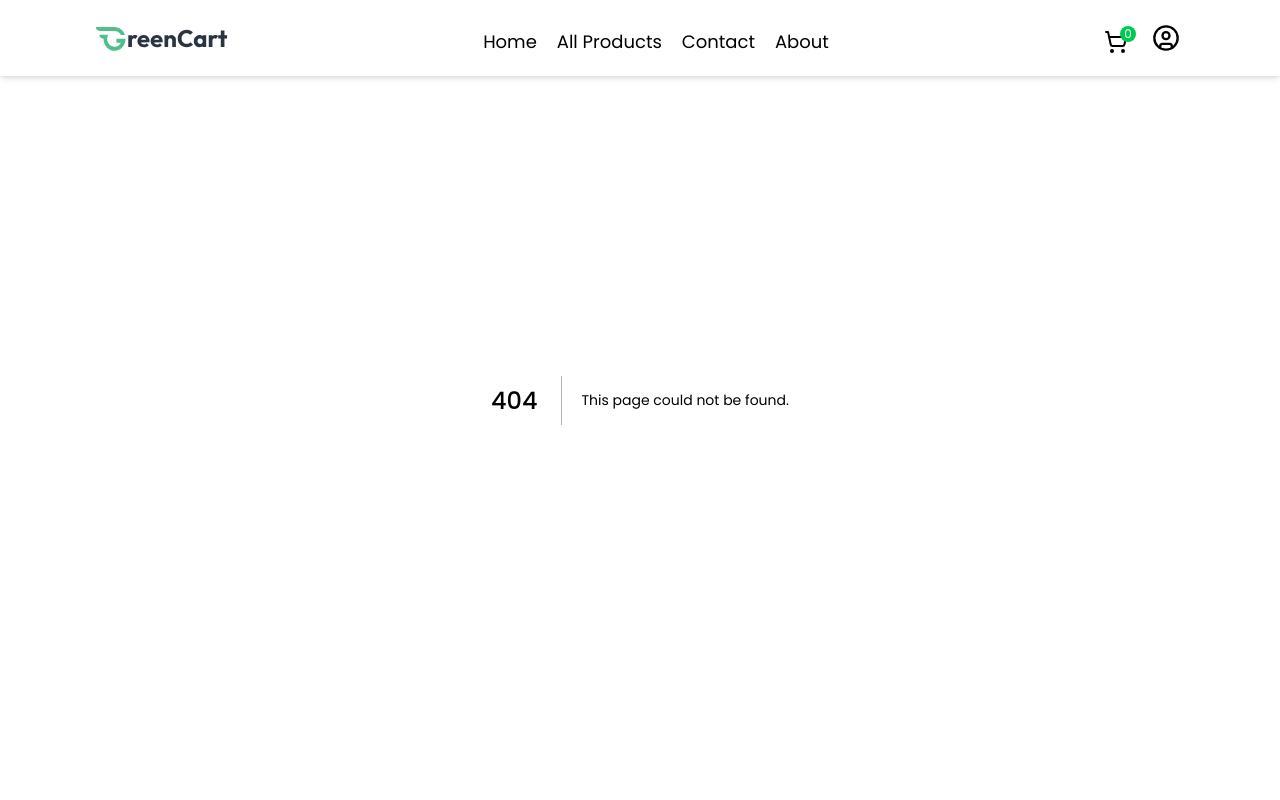
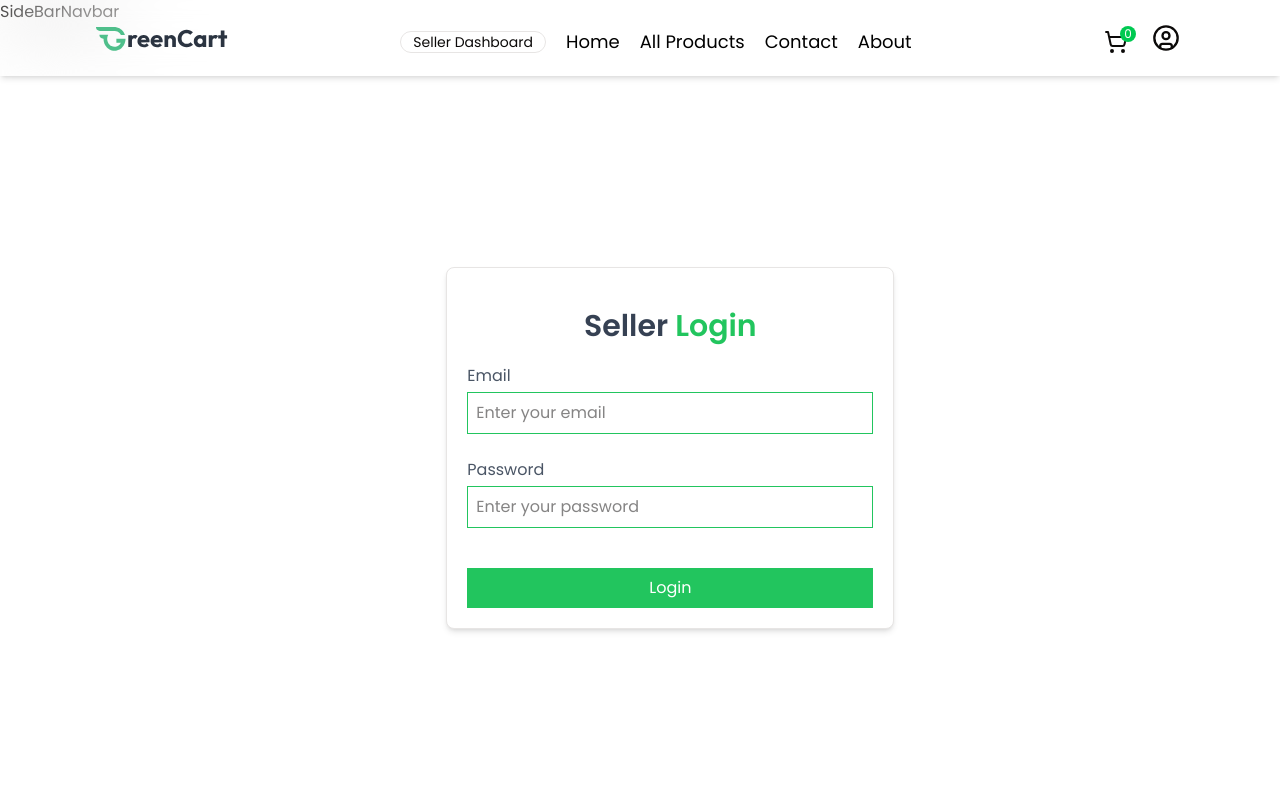
Before and after one commit to DAVID25JAVA/GroFast, a Next.js app: page /seller/login in a window 1280 px wide. Before the commit this address had no page. Shown: the top 800 px of the page. Built offline with nearby package versions, Linux system fonts and the light colour scheme; a web font is replaced by a local one.

Commit message:
push all code

```diff
--- a/src/app/layout.js
+++ b/src/app/layout.js
@@ -1,14 +1,18 @@
+"use client";
 import "./globals.css";
 import Footer from "@/components/UI/Footer";
 import Header from "@/components/UI/Header";
 import { UserProvider } from "@/context/userContext";
 
-export const metadata = {
+
+const metadata = {
   title: "Grocery Store",
   description: "Generated by  David",
 };
 
 export default function RootLayout({ children }) {
+
+
   return (
     <html lang="en">
       <body className={` antialiased`}>
--- a/src/app/my-order/page.jsx
+++ b/src/app/my-order/page.jsx
@@ -1,16 +1,15 @@
 import React from "react";
 import { dummyOrders } from "../../../public/assets";
 import Image from "next/image";
-import { ChevronRight, Package, Clock, CheckCircle } from 'lucide-react';
+import { ChevronRight, Package, Clock, CheckCircle } from "lucide-react";
 
 function Page() {
   return (
-    <div className="min-h-screen bg-gray-50">
+    <div className="min-h-screen">
       <div className="max-w-6xl mx-auto px-4 sm:px-6 md:px-8 pt-28 pb-20">
-
         {/* Header */}
         <div className="mb-6">
-          <h1 className="text-2xl font-bold text-gray-900">My Orders</h1>
+          <h1 className="text-2xl font-bold text-gray-700">My Orders</h1>
         </div>
 
         {/* Orders List */}
@@ -20,20 +19,27 @@ function Page() {
               key={index}
               className="bg-white rounded-lg overflow-hidden border border-gray-200 hover:shadow-md transition-shadow"
             >
-
               {/* Order Header */}
               <div className="px-4 py-3 bg-white border-b border-gray-100 flex items-center justify-between">
                 <div className="flex items-center gap-3">
-                  <div className={`w-2 h-2 rounded-full ${order.isPaid ? 'bg-green-500' : 'bg-yellow-500'}`}></div>
+                  <div
+                    className={`w-2 h-2 rounded-full ${
+                      order.isPaid ? "bg-green-500" : "bg-yellow-500"
+                    }`}
+                  ></div>
                   <div>
                     <p className="text-xs text-gray-500">Order Date</p>
-                    <p className="text-sm font-medium text-gray-900">{order.orderDate}</p>
+                    <p className="text-sm font-medium text-gray-900">
+                      {order.orderDate}
+                    </p>
                   </div>
                 </div>
                 <div className="flex items-center gap-3">
                   <div className="text-right">
                     <p className="text-xs text-gray-500">Total</p>
-                    <p className="text-base font-bold text-gray-900">${order.amount}</p>
+                    <p className="text-base font-bold text-gray-900">
+                      ${order.amount}
+                    </p>
                   </div>
                   {order.isPaid ? (
                     <CheckCircle className="w-5 h-5 text-green-500" />
@@ -61,7 +67,9 @@ function Page() {
                     ))}
                     {order.items.length > 3 && (
                       <div className="w-12 h-12 rounded-lg bg-gray-100 border-2 border-white shadow-sm flex items-center justify-center">
-                        <span className="text-xs font-semibold text-gray-600">+{order.items.length - 3}</span>
+                        <span className="text-xs font-semibold text-gray-600">
+                          +{order.items.length - 3}
+                        </span>
                       </div>
                     )}
                   </div>
@@ -72,7 +80,10 @@ function Page() {
                       <p key={idx} className="text-sm text-gray-700 mb-1">
                         {item.product.name}
                         {item.quantity > 1 && (
-                          <span className="text-gray-500"> × {item.quantity}</span>
+                          <span className="text-gray-500">
+                            {" "}
+                            × {item.quantity}
+                          </span>
                         )}
                       </p>
                     ))}
@@ -91,7 +102,8 @@ function Page() {
                     {order.address.firstName} {order.address.lastName}
                   </p>
                   <p className="text-xs text-gray-600 mt-1">
-                    {order.address.street}, {order.address.city}, {order.address.state} {order.address.zipcode}
+                    {order.address.street}, {order.address.city},{" "}
+                    {order.address.state} {order.address.zipcode}
                   </p>
                 </div>
 
@@ -99,14 +111,18 @@ function Page() {
                 <div className="flex items-center justify-between">
                   <div className="flex items-center gap-2">
                     <span className="text-xs text-gray-500">Payment:</span>
-                    <span className="text-xs font-medium text-gray-700">{order.paymentType}</span>
+                    <span className="text-xs font-medium text-gray-700">
+                      {order.paymentType}
+                    </span>
                   </div>
-                  <div className={`text-xs font-semibold px-3 py-1 rounded-full ${
-                    order.isPaid
-                      ? 'bg-green-50 text-green-700'
-                      : 'bg-yellow-50 text-yellow-700'
-                  }`}>
-                    {order.isPaid ? 'Paid' : 'Pending'}
+                  <div
+                    className={`text-xs font-semibold px-3 py-1 rounded-full ${
+                      order.isPaid
+                        ? "bg-green-50 text-green-700"
+                        : "bg-yellow-50 text-yellow-700"
+                    }`}
+                  >
+                    {order.isPaid ? "Paid" : "Pending"}
                   </div>
                 </div>
               </div>
@@ -118,7 +134,6 @@ function Page() {
                   <ChevronRight className="w-4 h-4" />
                 </button>
               </div>
-
             </div>
           ))}
         </div>
@@ -127,11 +142,14 @@ function Page() {
         {dummyOrders.length === 0 && (
           <div className="bg-white rounded-lg p-12 text-center">
             <Package className="w-16 h-16 text-gray-300 mx-auto mb-4" />
-            <h3 className="text-lg font-semibold text-gray-900 mb-2">No orders yet</h3>
-            <p className="text-sm text-gray-500">Your orders will appear here once you make a purchase</p>
+            <h3 className="text-lg font-semibold text-gray-900 mb-2">
+              No orders yet
+            </h3>
+            <p className="text-sm text-gray-500">
+              Your orders will appear here once you make a purchase
+            </p>
           </div>
         )}
-
       </div>
     </div>
   );
--- /dev/null
+++ b/src/app/seller/layout.jsx
@@ -0,0 +1,24 @@
+'use client'
+import Navbar from "@/components/seller/Navbar";
+import SideBar from "@/components/seller/SideBar";
+import React from "react";
+import { useUser } from "@/context/userContext";
+import { usePathname } from "next/navigation";
+import { redirect } from "next/navigation";
+
+function layout({ children }) {
+
+
+
+  return (
+    <div className="flex min-h-screen">
+      <SideBar />
+      <div className="flex-1">
+        <Navbar />
+        <main className="p-6  ">{children}</main>
+      </div>
+    </div>
+  );
+}
+
+export default layout;
--- /dev/null
+++ b/src/app/seller/login/page.jsx
@@ -0,0 +1,58 @@
+"use client";
+import { useUser } from "@/context/userContext";
+import { useRouter } from "next/navigation";
+import React from "react";
+
+function page() {
+  const { isSeller, setIsSeller } = useUser();
+  const router = useRouter();
+
+  console.log(isSeller);
+
+  const handleLogin = (e) => {
+    e.preventDefault();
+    setIsSeller(true);
+    router.push("/seller")
+  };
+
+  return (
+    <div className="min-h-screen flex justify-center items-center px-4 sm:px-6 md:px-8">
+      <div className="w-full max-w-md flex flex-col gap-5 p-5 border rounded-md shadow-md bg-white">
+        <p className="text-2xl md:text-3xl font-semibold text-gray-700 text-center pt-5">
+          Seller <span className="text-primary">Login </span>
+        </p>
+        <form action="" className=""  onSubmit={handleLogin}>
+          <div>
+            <label htmlFor="" className="text-gray-600 text-base">
+              Email
+            </label>
+            <input
+              type="email"
+              placeholder="Enter your email"
+              className="border border-primary mt-1 p-2 focus:outline-none w-full mb-6"
+            />
+          </div>
+          <div>
+            <label htmlFor="" className="text-gray-600 text-base">
+              Password
+            </label>
+            <input
+              type="password"
+              placeholder="Enter your password"
+              className="border border-primary mt-1 p-2 focus:outline-none w-full"
+            />
+          </div>
+
+          <button
+            type="submit"
+            className="bg-primary text-white w-full p-2 cursor-pointer mt-10"
+          >
+            Login
+          </button>
+        </form>
+      </div>
+    </div>
+  );
+}
+
+export default page;
--- /dev/null
+++ b/src/app/seller/page.jsx
@@ -0,0 +1,22 @@
+"use client";
+import React, { useEffect } from "react";
+import { usePathname } from "next/navigation";
+import { useUser } from "@/context/userContext";
+import { useRouter } from "next/navigation";
+
+function page() {
+  const pathName = usePathname();
+  const { isSeller } = useUser();
+  const router = useRouter();
+
+  useEffect(() => {
+    if (pathName == "/seller" && !isSeller) {
+      router.push("/seller/login");
+        return;
+    }
+  }, [pathName, isSeller]);
+
+  return <div className="py-36">page</div>;
+}
+
+export default page;
--- a/src/components/UI/Header.jsx
+++ b/src/components/UI/Header.jsx
@@ -8,7 +8,7 @@ import { CircleUser, MenuIcon, ShoppingCart, User } from "lucide-react";
 import { useUser } from "@/context/userContext";
 
 function Header() {
-  const { isForm, setIsForm, handleUser, isUser } = useUser();
+  const { isForm, setIsForm, isUser, isSeller } = useUser();
 
   return (
     <div className=" backdrop-blur-2xl z-40 shadow-md fixed top-0 mx-auto w-full">
@@ -22,7 +22,8 @@ function Header() {
           </div>
 
           {/* Menu items */}
-          <div className="sm:flex gap-5 hidden">
+          <div className="sm:flex gap-5 hidden items-center">
+            {isUser && <Link href={"/seller"} className="hover:bg-gray-50 text-sm border px-3 sm:block font-normal rounded-full mt-2">Seller Dashboard</Link>}
             {menuItems?.map((items) => (
               <div key={items?.id} className="pt-2">
                 <Link
@@ -63,9 +64,7 @@ function Header() {
                   >
                     <ul className=" space-y-2 space-x-5  ">
                       <li className="cursor-pointer hover:text-green-600">
-                      <Link  href={'/my-order'}>
-                        My Order
-                      </Link>
+                        <Link href={"/my-order"}>My Order</Link>
                       </li>
                       <li className="cursor-pointer hover:text-red-600 ">
                         Sign Out
--- a/src/components/UI/HeroSection.jsx
+++ b/src/components/UI/HeroSection.jsx
@@ -1,4 +1,4 @@
-'use client'
+"use client";
 import React from "react";
 import { assets } from "../../../public/assets";
 import { Button } from "./button";
@@ -8,22 +8,12 @@ import { useUser } from "@/context/userContext";
 import Login from "./Login";
 
 function HeroSection() {
-  const  {isForm, setIsForm} = useUser();
-
-  console.log(isForm, setIsForm);
-
-
+  const { isForm, setIsForm } = useUser();
 
   return (
     <div className="">
-
       <div className="max-w-6xl mx-auto px-4 sm:px-6 md:px-8 pt-12">
-
-      <div  >
-        {isForm && (
-        <Login />
-      )}
-       </div>
+        <div>{isForm && <Login />}</div>
 
         {/* Hero for large screens */}
         <div
--- /dev/null
+++ b/src/components/seller/Navbar.jsx
@@ -0,0 +1,9 @@
+import React from 'react'
+
+function Navbar() {
+  return (
+    <div>Navbar</div>
+  )
+}
+
+export default Navbar
--- /dev/null
+++ b/src/components/seller/SideBar.jsx
@@ -0,0 +1,9 @@
+import React from 'react'
+
+function SideBar() {
+  return (
+    <div>SideBar</div>
+  )
+}
+
+export default SideBar
--- a/src/context/userContext.jsx
+++ b/src/context/userContext.jsx
@@ -5,14 +5,25 @@ const UserContext = createContext();
 
 export function UserProvider({ children }) {
   const [isUser, setIsUser] = useState(true);
+  const [isSeller, setIsSeller] = useState(false);
   const [isForm, setIsForm] = useState(false);
 
   const handleUser = () => {
-   setIsUser(true)
- }
+    setIsUser(true);
+  };
 
   return (
-    <UserContext.Provider value={{ isForm, isUser, setIsForm, setIsUser, handleUser }}>
+    <UserContext.Provider
+      value={{
+        isForm,
+        isUser,
+        setIsForm,
+        setIsUser,
+        handleUser,
+        isSeller,
+        setIsSeller,
+      }}
+    >
       {children}
     </UserContext.Provider>
   );
```
Also changed, not shown: src/app/page.js (+7 -9 lines). Lines whose indentation alone changed are shown as unchanged.
